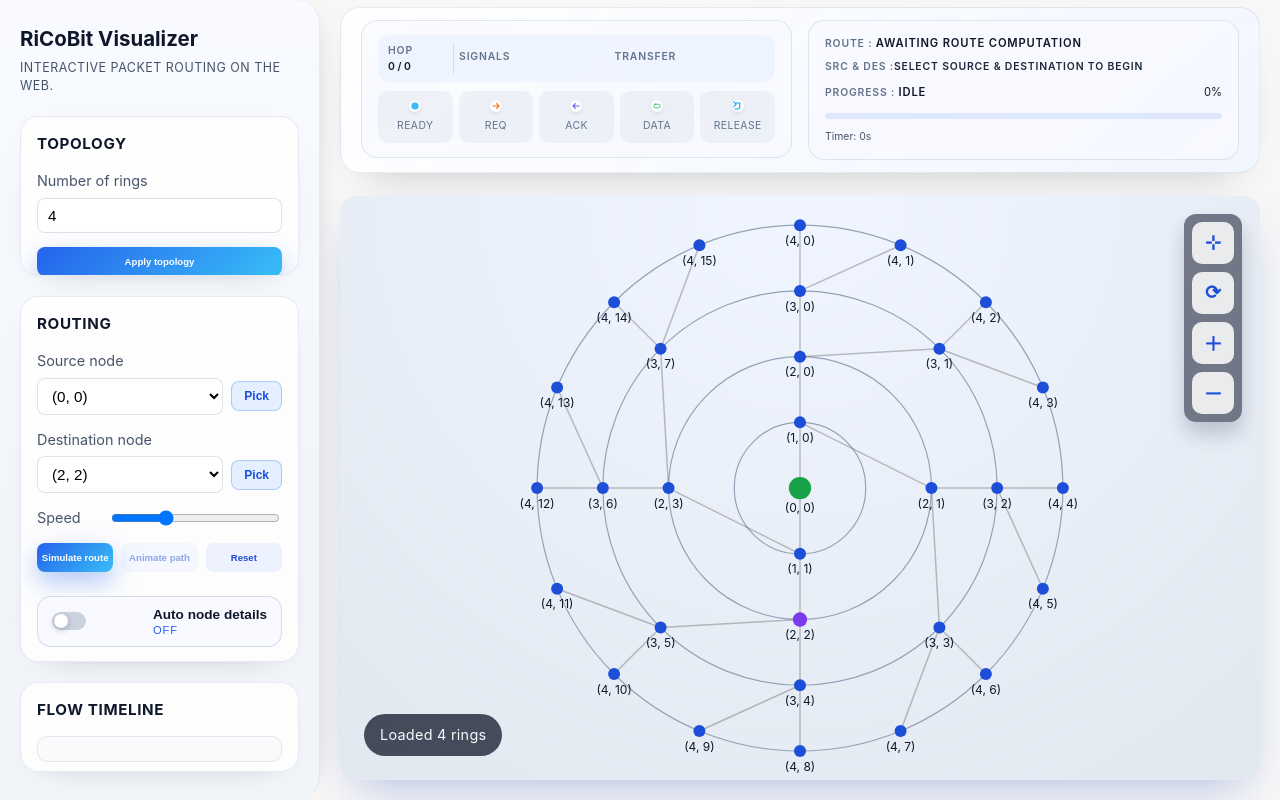
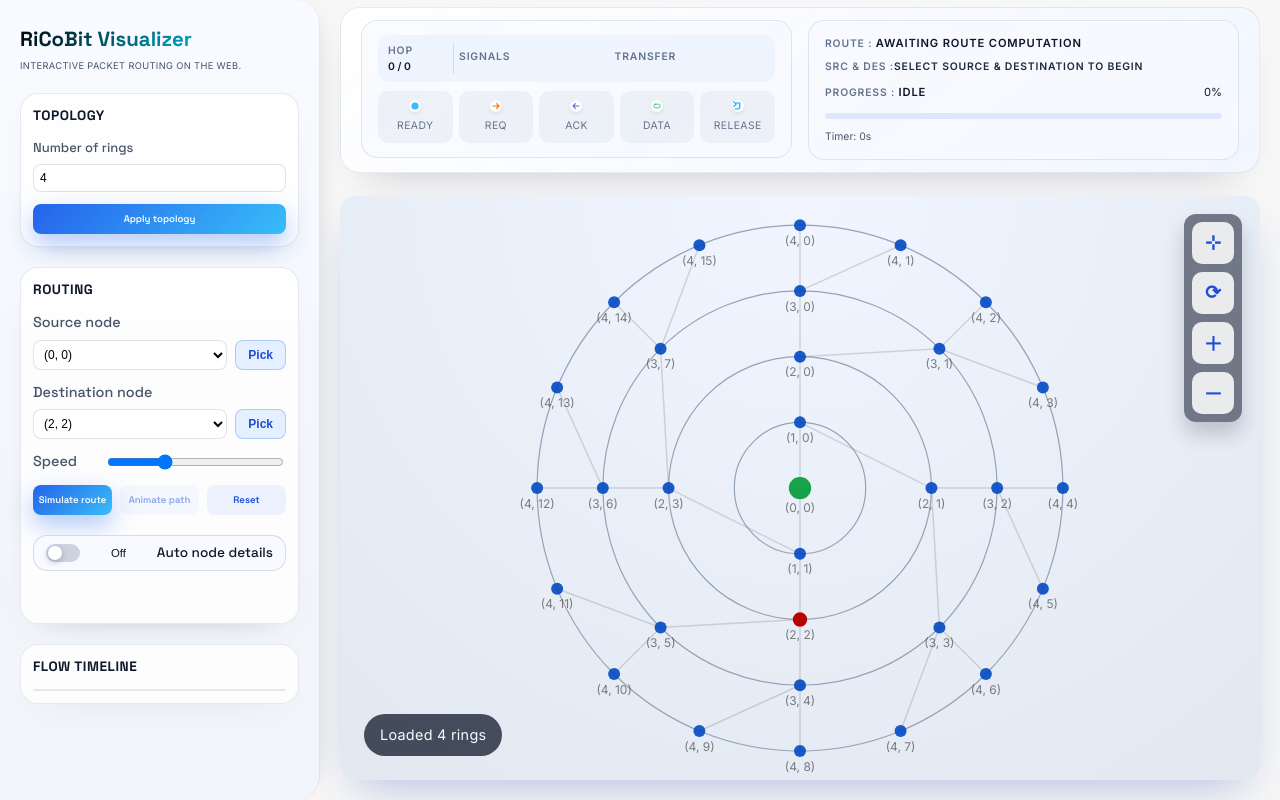
Before and after one commit to Creators-Nest/Network_Rochers, a Flask app: page /simulator in a window 1280 px wide. Run offline with Flask 3, Linux system fonts and the light colour scheme.

Commit message:
Enchanced few UI updates

```diff
--- a/ricobit_simulator_web/webapp/static/css/style.css
+++ b/ricobit_simulator_web/webapp/static/css/style.css
@@ -329,7 +329,7 @@ body {
 }
 
 .sidebar::-webkit-scrollbar {
-    width: 6px;
+    width: 0px;
 }
 
 .sidebar::-webkit-scrollbar-thumb {
@@ -359,7 +359,7 @@ body {
 .sidebar__title .tagline {
     margin: 4px 0 0;
     color: #475569;
-    font-size: 0.78rem;
+    font-size: 0.58rem;
     letter-spacing: 0.04em;
     text-transform: uppercase;
 }
@@ -367,18 +367,20 @@ body {
 .sidebar__section {
     display: flex;
     flex-direction: column;
-    gap: 14px;
-    padding: 16px;
+    gap: 12px;
+    padding: 12px;
     background: rgba(255, 255, 255, 0.85);
+    font-family: 'Space Grotesk', sans-serif;
+    font-size: small;
     border-radius: 18px;
     border: 1px solid rgba(148, 163, 184, 0.22);
     box-shadow: 0 12px 32px -28px rgba(15, 23, 42, 0.5);
-    overflow: hidden;
+    overflow: visible;
 }
 
 .sidebar__section h2 {
     margin: 0;
-    font-size: 0.95rem;
+    font-size: 0.85rem;
     color: #0f172a;
     letter-spacing: 0.04em;
     text-transform: uppercase;
@@ -450,11 +452,11 @@ body {
 
 .form-control input[type="number"],
 .form-control select {
-    padding: 8px 10px;
+    padding: 6px 6px;
     border-radius: 8px;
     border: 1px solid rgba(15, 23, 42, 0.12);
     background: #ffffff;
-    font-size: 0.95rem;
+    font-size: 0.75rem;
 }
 
 .input-with-action {
@@ -527,6 +529,7 @@ body {
     justify-content: center;
     padding: 9px 14px;
     border-radius: 8px;
+    font-family: 'Space Grotesk', sans-serif;
     border: none;
     font-weight: 600;
     font-size: 0.6rem;
@@ -573,9 +576,10 @@ body {
     display: flex;
     align-items: center;
     justify-content: space-between;
-    gap: 12px;
-    margin-top: 8px;
-    padding: 10px 14px;
+    gap: 10px;
+    margin-top: 6px;
+    padding: 8px 12px;
+    width: 100%;
     border: 1px solid rgba(148, 163, 184, 0.35);
     border-radius: 14px;
     background: rgba(248, 250, 255, 0.9);
@@ -632,11 +636,12 @@ body {
     flex-direction: column;
     align-items: flex-start;
     gap: 2px;
-    font-weight: 600;
+    font-weight: 300;
+    font-family: 'Space Grotesk', sans-serif;
 }
 
 .control-toggle__label small {
-    font-weight: 500;
+    font-weight:3500;
     font-size: 0.7rem;
     text-transform: uppercase;
     letter-spacing: 0.08em;
@@ -653,12 +658,11 @@ body {
 
 .flow-log {
     max-height: clamp(240px, 30vh, 320px);
-    padding: 12px;
     border-radius: 10px;
     border: 1px solid rgba(15, 23, 42, 0.08);
     background: #f8fafc;
     overflow-y: auto;
-    font-size: 0.85rem;
+    font-size: 0.65rem;
     display: flex;
     flex-direction: column;
     gap: 10px;
@@ -670,12 +674,14 @@ body {
     border-radius: 8px;
     padding: 8px 12px;
     box-shadow: 0 4px 12px rgba(15, 23, 42, 0.06);
+    font-family:'Space Grotesk', sans-serif;
 }
 
 .flow-entry__title {
-    font-weight: 600;
+    font-weight: 400;
     margin: 0;
     color: #1e3a8a;
+    font-family: 'Space Grotesk', sans-serif;
 }
 
 .flow-entry__phase {
@@ -683,16 +689,20 @@ body {
     text-transform: uppercase;
     color: #64748b;
     letter-spacing: 0.08em;
+    font-size: small;
 }
 
 .flow-entry__details {
-    margin: 6px 0 0;
-    color: #334155;
-    padding-left: 16px;
+    margin: 3px 0 0;
+    color: #5a6068;
+    padding-left: 5px;
+    font-size: small;
+
+
 }
 
 .flow-entry--active {
-    border-color: #38bdf8;
+    border-color: #03a803;
     box-shadow: 0 8px 24px rgba(56, 189, 248, 0.25);
 }
 
--- a/ricobit_simulator_web/webapp/templates/index.html
+++ b/ricobit_simulator_web/webapp/templates/index.html
@@ -76,7 +76,7 @@
             content: '';
             position: absolute;
             inset: 0;
-            background: linear-gradient(135deg, #007ACC, #00D4FF);
+
             opacity: 0;
             transition: opacity 0.4s ease;
         }
--- a/ricobit_simulator_web/webapp/templates/simulator.html
+++ b/ricobit_simulator_web/webapp/templates/simulator.html
@@ -5,13 +5,19 @@
     <meta name="viewport" content="width=device-width, initial-scale=1.0">
     <title>RicoBit Network Visualizer</title>
     <link rel="stylesheet" href="{{ url_for('static', filename='css/style.css') }}">
+        <link href="https://fonts.googleapis.com/css2?family=Inter:wght@400;500;600;700;800&family=Space+Grotesk:wght@500;600;700&family=JetBrains+Mono:wght@500;700&display=swap" rel="stylesheet">
 </head>
 <body class="simulator-page">
     <div class="app-shell" id="appShell">
         <aside class="sidebar" id="layoutSidebar">
             <header class="sidebar__header">
                 <div class="sidebar__title">
-                    <h1>RiCoBit Visualizer</h1>
+                    <h1 style="
+                        font-family: 'Space Grotesk', sans-serif;
+                            background: linear-gradient(135deg, #000000 0%, #00D4FF 100%);
+                            -webkit-background-clip: text;
+                            -webkit-text-fill-color: transparent;
+                            background-clip: text;">RiCoBit Visualizer</h1>
                     <p class="tagline">Interactive packet routing on the web.</p>
                 </div>
                 <button id="sidebarClose" class="sidebar-close" type="button" aria-label="Close controls">&times;</button>
@@ -19,9 +25,10 @@
 
             <div class="sidebar__content">
                 <section class="sidebar__section" aria-labelledby="topology-controls">
-                    <h2 id="topology-controls">Topology</h2>
+                    <h2 id="topology-controls"
+                        style="font-family: 'Space Grotesk', sans-serif;">Topology</h2>
                     <div class="form-control">
-                        <label for="levelInput">Number of rings</label>
+                        <label for="levelInput" style="font-size: small;">Number of rings</label>
                         <input id="levelInput" type="number" min="2" max="11" value="4">
                     </div>
                     <button id="applyTopologyBtn" class="primary-btn">Apply topology</button>
@@ -54,12 +61,13 @@
                     </div>
                     <button id="autoNodeDetailsBtn" class="control-toggle" type="button" aria-pressed="false">
                         <span class="control-toggle__indicator" aria-hidden="true"></span>
+                        <small class="control-toggle__state">( Off )</small>
                         <span class="control-toggle__label">
                             Auto node details
-                            <small class="control-toggle__state">Off</small>
+
                         </span>
                     </button>
-                    <p id="routeSummary" class="summary"></p>
+                    <span id="routeSummary" class="summary">Summary :</span>
                 </section>
 
                 <section class="sidebar__section" aria-labelledby="flow-timeline">
```
Also changed, not shown: ricobit_simulator_web/webapp/static/js/app.js (+62 -15 lines).
